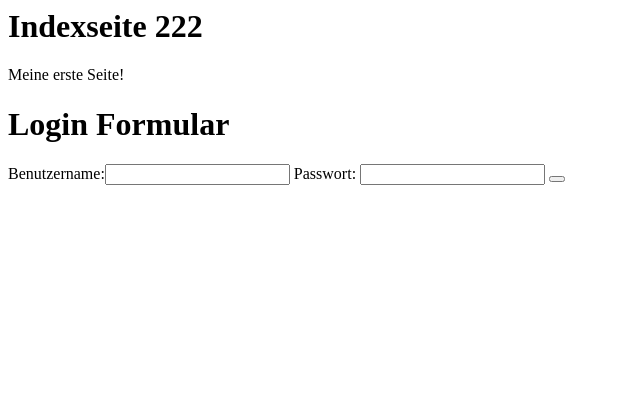
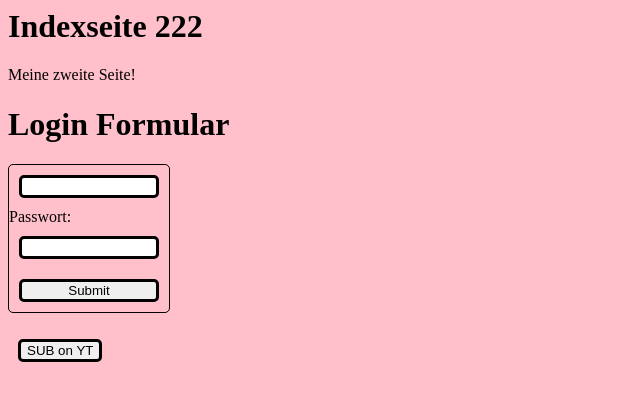
Before and after one commit to VoloshynArtem/testwebsite, a plain HTML site: page index.html in a window 1280 px wide. Shown: the whole page, without its empty margins (0-640 px from the left). Drawn offline with Linux system fonts and the light colour scheme.

Commit message:
border form

```diff
--- a/index.html
+++ b/index.html
@@ -1,12 +1,20 @@
 <html>
+  <head>
+    <link rel="stylesheet" href="style.css">
+  </head>
     <body>
         <h1> Indexseite 222 </h1>
-        <p>Meine erste Seite!</p>
+        <p>Meine zweite Seite!</p>
         <h1>Login Formular</h1>
         <form>
-            Benutzername:<input type="text" name="benutzername">
-            Passwort: <input type="text" name="Passwort">
-            <button type="submit" ></button>
+            <input type="text" name="benutzername">
+            Passwort:
+            <input type="text" name="Passwort">
+            <button type="submit" > Submit </button>
         </form>
+
+        <a href="https://www.youtube.com/channel/UCMb0O2CdPBNi-QqPk5T3gsQ">
+  	      <button>SUB on YT</button>
+        </a>
     </body>
 </html>
--- /dev/null
+++ b/style.css
@@ -0,0 +1,19 @@
+body{
+  background: pink;
+
+}
+
+form{
+  display: flex;
+  flex-direction: column;
+  width: 10rem;
+  border: solid 1px;
+  border-radius: 5px;
+
+}
+
+input, button{
+  border: solid;
+  border-radius: 5px;
+  margin: 10px;
+}
```
